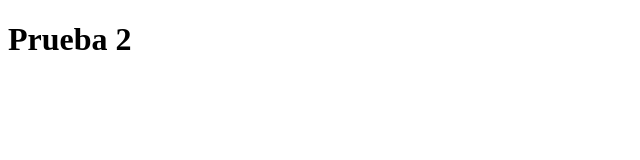
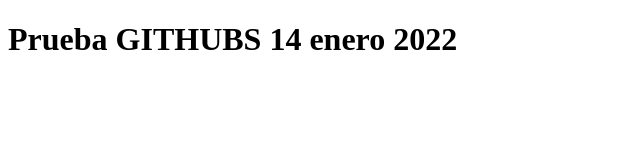
Before and after one commit to franciscojed/ProyectoDemoCursoPrework, a plain HTML site: page index.html in a window 1280 px wide. Shown: the whole page, without its empty margins (0-640 px from the left). Drawn offline with Linux system fonts and the light colour scheme.

Commit message:
cambios title y h1

```diff
--- a/index.html
+++ b/index.html
@@ -4,9 +4,9 @@
     <meta charset="UTF-8">
     <meta http-equiv="X-UA-Compatible" content="IE=edge">
     <meta name="viewport" content="width=device-width, initial-scale=1.0">
-    <title>Document</title>
+    <title>esto es un index</title>
 </head>
 <body>
-    <h1>Prueba 2</h1>
+    <h1>Prueba GITHUBS 14 enero 2022</h1>
 </body>
 </html>
```
